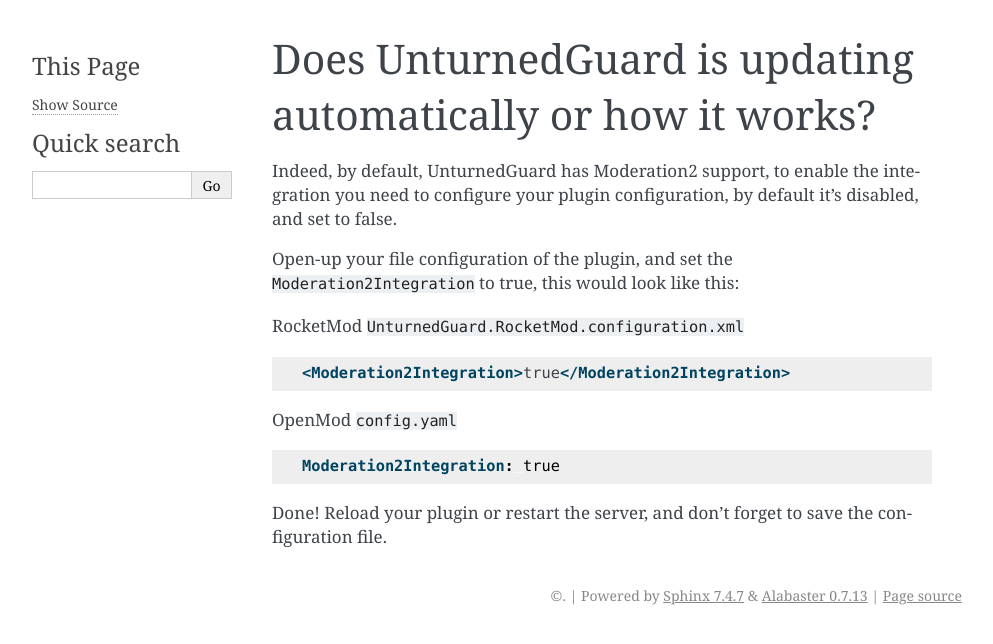
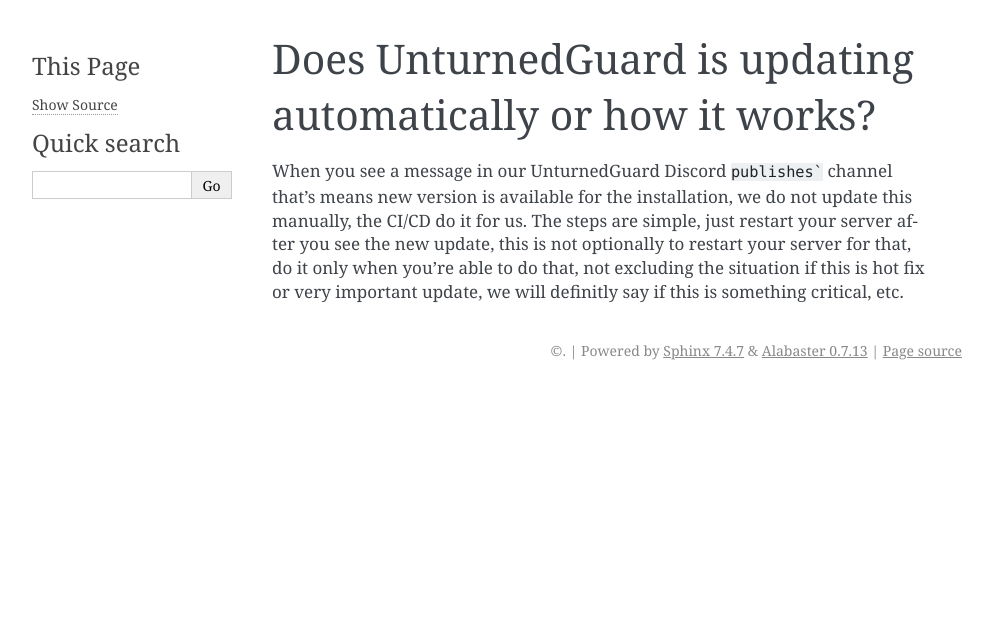
Before and after one commit to UnturnedGuard/UnturnedGuard-docs, a Sphinx documentation site: the page built from docs/faq/update.rst, in a window 1280 px wide. Shown: the top 644 px of the page, without its empty margins (148-1141 px from the left). Built offline with Sphinx 7.4.7, drawn with Linux system fonts in a browser that asks for light colours; pages that are not in the unit, such as notebooks, are missing from menus.

Commit message:
Add info about update of the Guard

````diff
--- a/docs/faq/update.rst
+++ b/docs/faq/update.rst
@@ -1,22 +1,5 @@
 Does UnturnedGuard is updating automatically or how it works?
-=========================
+=============================================================
 
-Indeed, by default, UnturnedGuard has Moderation2 support, to enable the integration you need to configure your plugin configuration, by default it's disabled, and set to false.
-
-Open-up your file configuration of the plugin, and set the ``Moderation2Integration`` to true, this would look like this:
-
-RocketMod ``UnturnedGuard.RocketMod.configuration.xml``
-
-.. code-block:: xml
-
-	<Moderation2Integration>true</Moderation2Integration>
-
-
-OpenMod ``config.yaml``
-
-.. code-block:: yaml
-
-	Moderation2Integration: true
-
-
-Done! Reload your plugin or restart the server, and don't forget to save the configuration file.
+When you see a message in our UnturnedGuard Discord ``publishes``` channel that's means new version is available for the installation, we do not update this manually, the CI/CD do it for us.
+The steps are simple, just restart your server after you see the new update, this is not optionally to restart your server for that, do it only when you're able to do that, not excluding the situation if this is hot fix or very important update, we will definitly say if this is something critical, etc.
````
